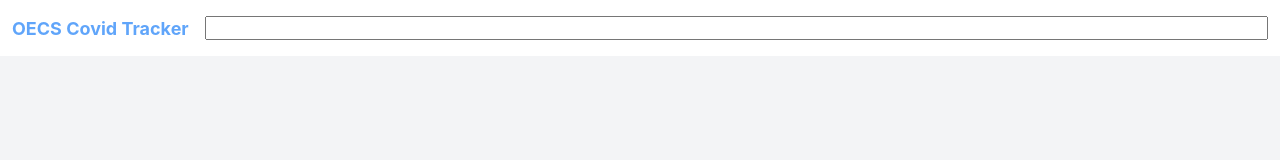
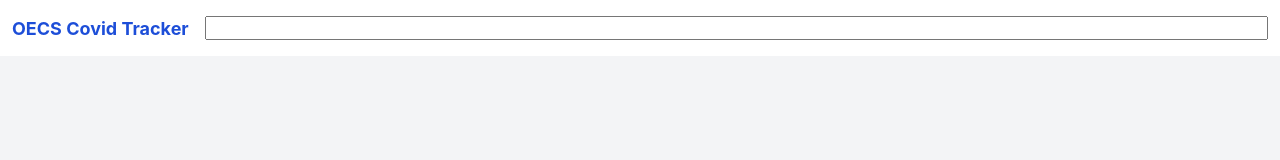
Before and after one commit to keonsam/OECS-Covid-Tracker, a React (Create React App) app: page / in a window 1280 px wide. Shown: the top 160 px of the page. Built offline with nearby package versions, Linux system fonts and the light colour scheme.

Commit message:
fix: title contrast

```diff
--- a/src/components/navbar/Navbar.css
+++ b/src/components/navbar/Navbar.css
@@ -12,7 +12,7 @@ nav {
 h1 {
   margin: 0 1rem 0 0;
   font-size: 1.125rem;
-  color: rgb(96, 165, 250);
+  color: rgb(29, 78, 216);
 }
 
 form {
```
